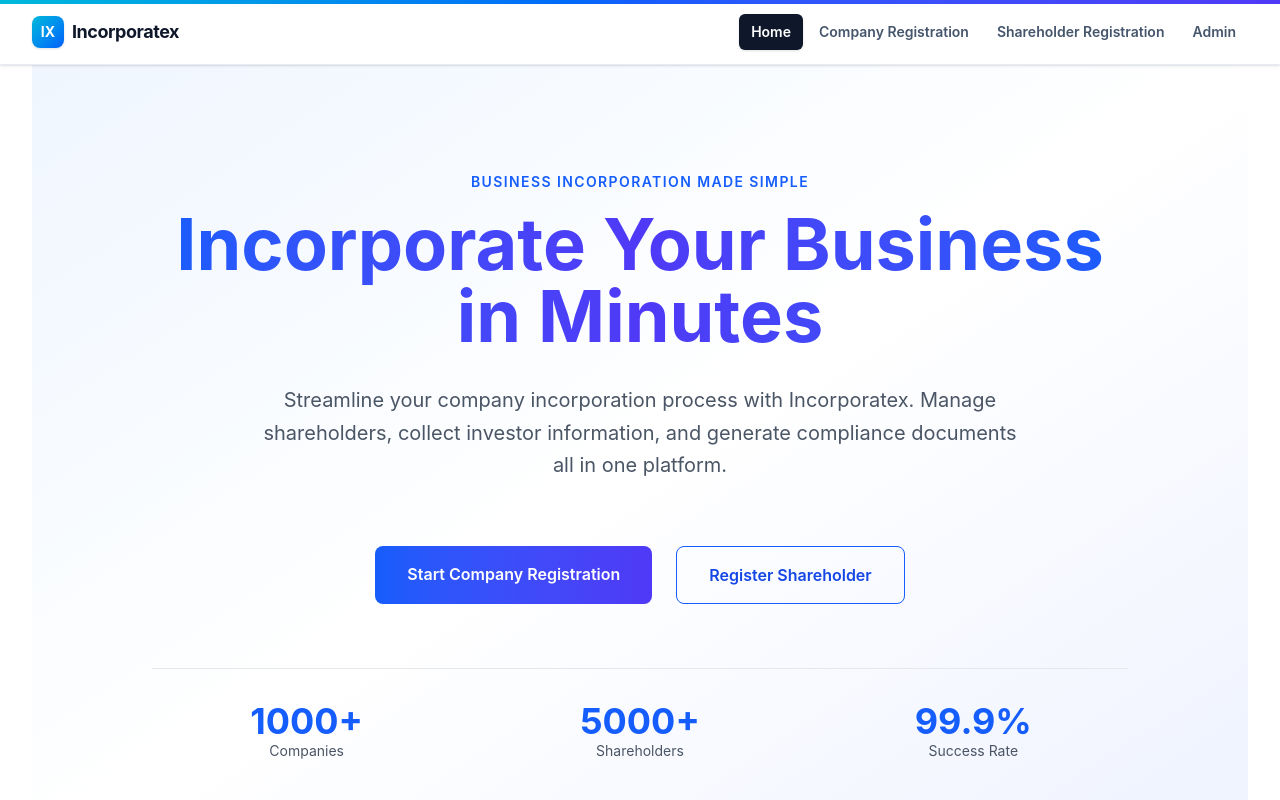
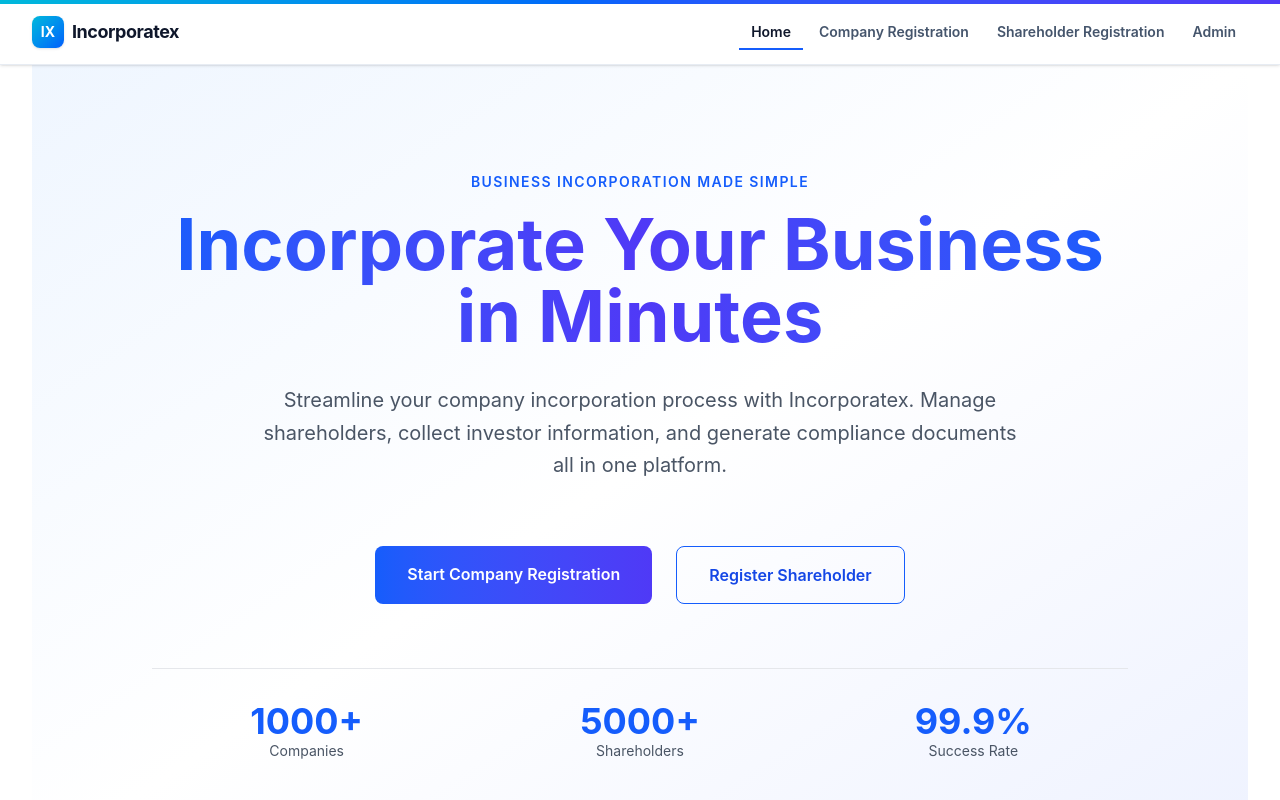
Before and after one commit to Pen-gun/Incorporatex, a React app in the folder Frontend/: page / in a window 1280 px wide. Shown: the top 800 px of the page. Built offline with nearby package versions, Linux system fonts and the light colour scheme; the HTML template or start-up script is replaced by a standard one.

Commit message:
feat: enhance NavBar item styling with improved hover effects and active state indicators

```diff
--- a/Frontend/src/components/layout/navBar.tsx
+++ b/Frontend/src/components/layout/navBar.tsx
@@ -27,10 +27,10 @@ const NavBar = () => {
               key={item.label}
               to={item.to}
               className={({ isActive }) =>
-                `rounded-md px-3 py-2 text-sm font-semibold transition-all duration-200 ${
+                `relative rounded-md px-3 py-2 text-sm font-semibold transition-colors duration-200 after:pointer-events-none after:absolute after:bottom-0 after:left-0 after:h-0.5 after:w-full after:origin-center after:scale-x-0 after:bg-blue-600 after:content-[''] after:transition-transform after:duration-300 hover:after:scale-x-100 ${
                   isActive
-                    ? 'bg-slate-900 text-white shadow-sm dark:bg-white dark:text-slate-900'
-                    : 'text-slate-600 hover:bg-slate-100 hover:text-slate-900 dark:text-stone-300 dark:hover:bg-stone-800 dark:hover:text-white'
+                    ? 'text-slate-900 after:scale-x-100 dark:text-white'
+                    : 'text-slate-600 hover:text-slate-900 dark:text-stone-300 dark:hover:text-white'
                 }`
               }
             >
```
